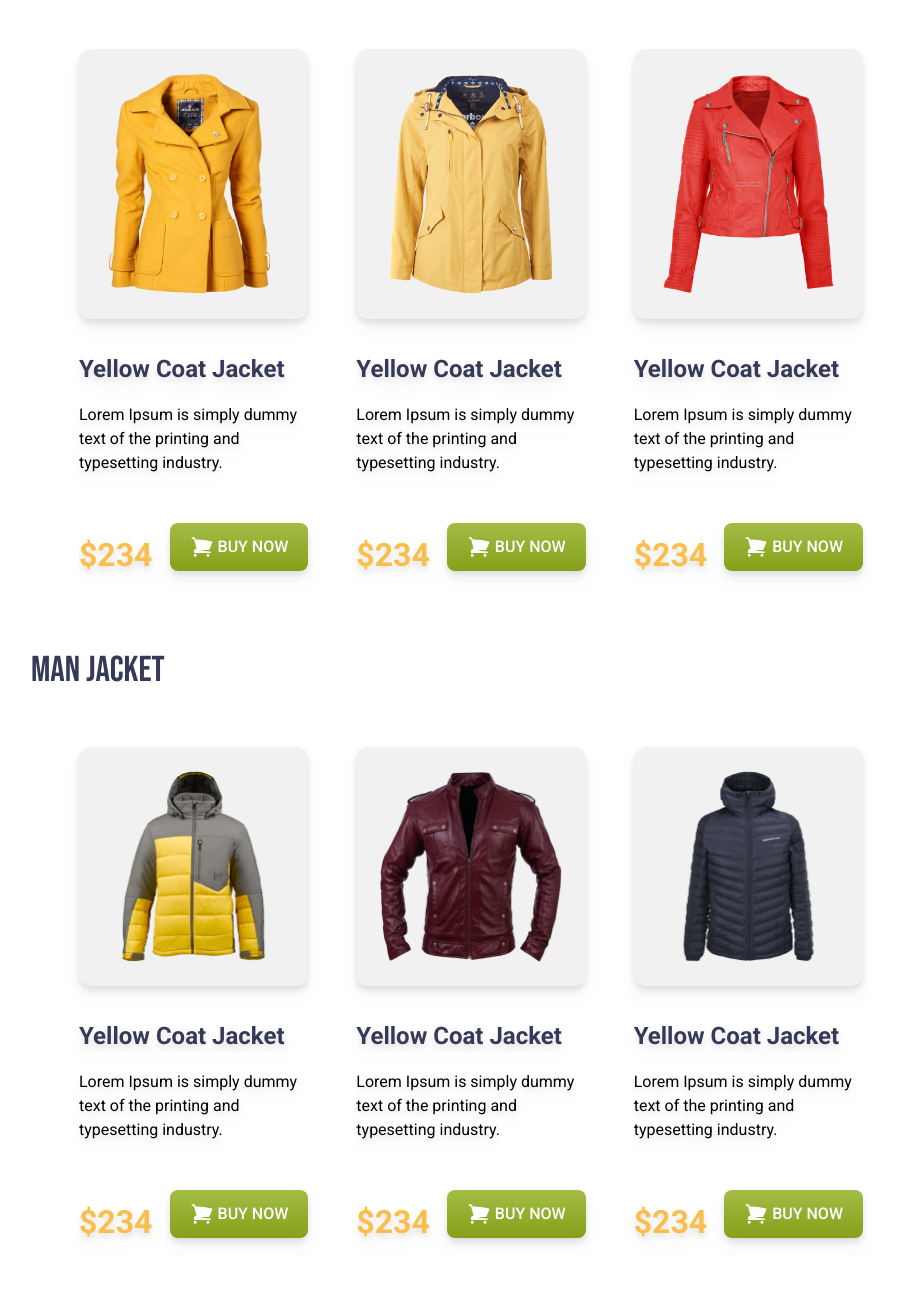
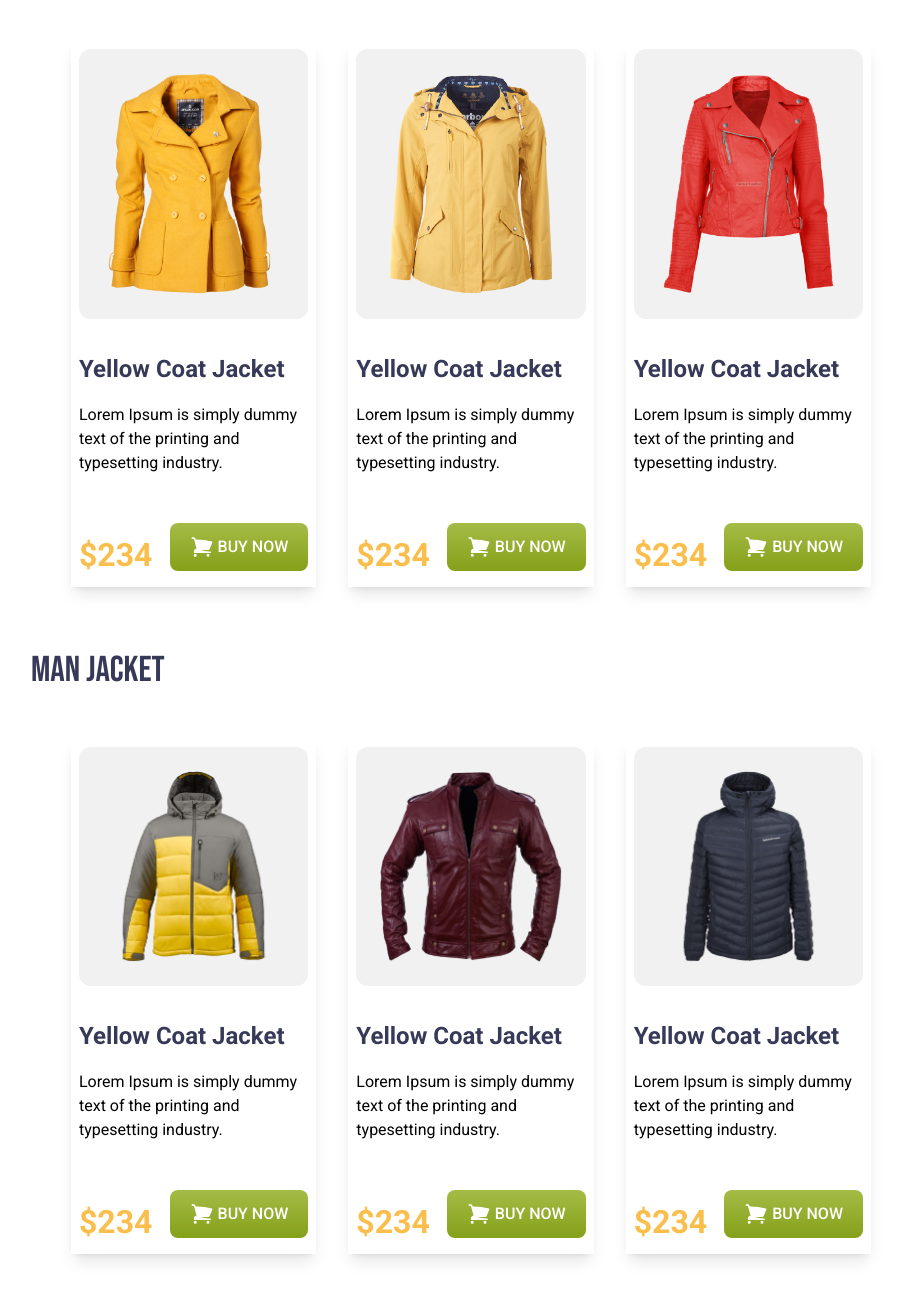
Before and after one commit to sarfarazakram576/Penguin-fashion-using-tailwind, a plain HTML site: page index.html in a window 1280 px wide. Shown: the part 678-1978 px from the top of the page, without its empty margins (169-1069 px from the left). Drawn offline with nearby package versions, Linux system fonts and the light colour scheme.

Commit message:
minor change

```diff
--- a/index.html
+++ b/index.html
@@ -66,7 +66,7 @@
 
             <!-- card -->
             <div class="grid p-12 lg:grid-cols-3 gap-[2rem]">
-                <div class=" p-2 drop-shadow-lg">
+                <div class=" p-2 shadow-lg">
                     <img class="w-[100%] p-6 bg-[#F1F1F1] center rounded-[12px]" src="images/jacket-1.png" alt="">
                     <h4 class="text-[1.5rem] font-bold text-[#363958] mt-8 mb-4">Yellow Coat Jacket </h4>
                     <p>Lorem Ipsum is simply dummy text of the
@@ -85,7 +85,7 @@
                             Buy Now</button>
                     </div>
                 </div>
-                <div class=" p-2 drop-shadow-lg">
+                <div class=" p-2 shadow-lg">
                     <img class="w-[100%] p-6 bg-[#F1F1F1] center rounded-[12px]" src="images/jacket-2.png" alt="">
                     <h4 class="text-[1.5rem] font-bold text-[#363958] mt-8 mb-4">Yellow Coat Jacket </h4>
                     <p>Lorem Ipsum is simply dummy text of the
@@ -104,7 +104,7 @@
                             Buy Now</button>
                     </div>
                 </div>
-                <div class=" p-2 drop-shadow-lg">
+                <div class=" p-2 shadow-lg">
                      <img class="w-[100%] p-6 bg-[#F1F1F1] center rounded-[12px]" src="images/jacket-3.png" alt="">
                     <h4 class="text-[1.5rem] font-bold text-[#363958] mt-8 mb-4">Yellow Coat Jacket </h4>
                     <p>Lorem Ipsum is simply dummy text of the
@@ -132,7 +132,7 @@
 
             <!-- card -->
             <div class="grid p-12 lg:grid-cols-3 gap-[2rem]">
-                <div class=" p-2 drop-shadow-lg">
+                <div class=" p-2 shadow-lg">
                     <img class="w-[100%] p-6 bg-[#F1F1F1] center rounded-[12px]" src="images/jacket-4.png" alt="">
                     <h4 class="text-[1.5rem] font-bold text-[#363958] mt-8 mb-4">Yellow Coat Jacket </h4>
                     <p>Lorem Ipsum is simply dummy text of the
@@ -151,7 +151,7 @@
                             Buy Now</button>
                     </div>
                 </div>
-                <div class=" p-2 drop-shadow-lg">
+                <div class=" p-2 shadow-lg">
                     <img class="w-[100%] p-6 bg-[#F1F1F1] center rounded-[12px]" src="images/jacket-5.png" alt="">
                     <h4 class="text-[1.5rem] font-bold text-[#363958] mt-8 mb-4">Yellow Coat Jacket </h4>
                     <p>Lorem Ipsum is simply dummy text of the
@@ -170,7 +170,7 @@
                             Buy Now</button>
                     </div>
                 </div>
-                <div class=" p-2 drop-shadow-lg">
+                <div class=" p-2 shadow-lg">
                      <img class="w-[100%] p-6 bg-[#F1F1F1] center rounded-[12px]" src="images/jacket-6.png" alt="">
                     <h4 class="text-[1.5rem] font-bold text-[#363958] mt-8 mb-4">Yellow Coat Jacket </h4>
                     <p>Lorem Ipsum is simply dummy text of the
```
